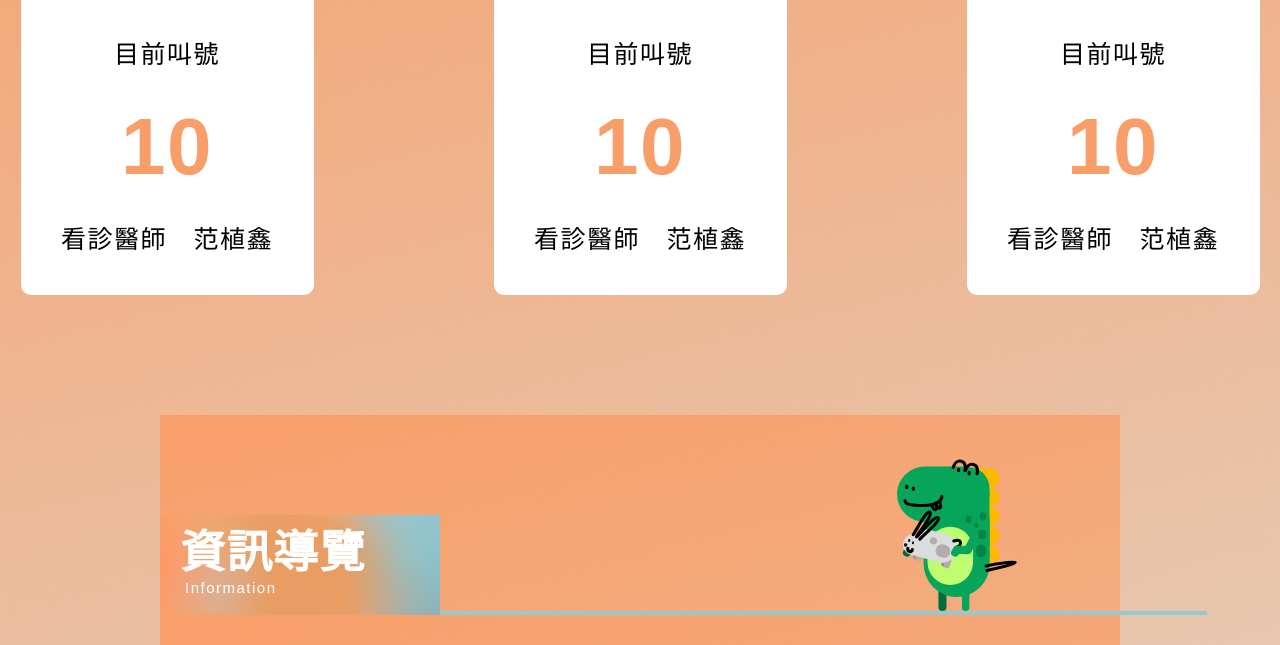
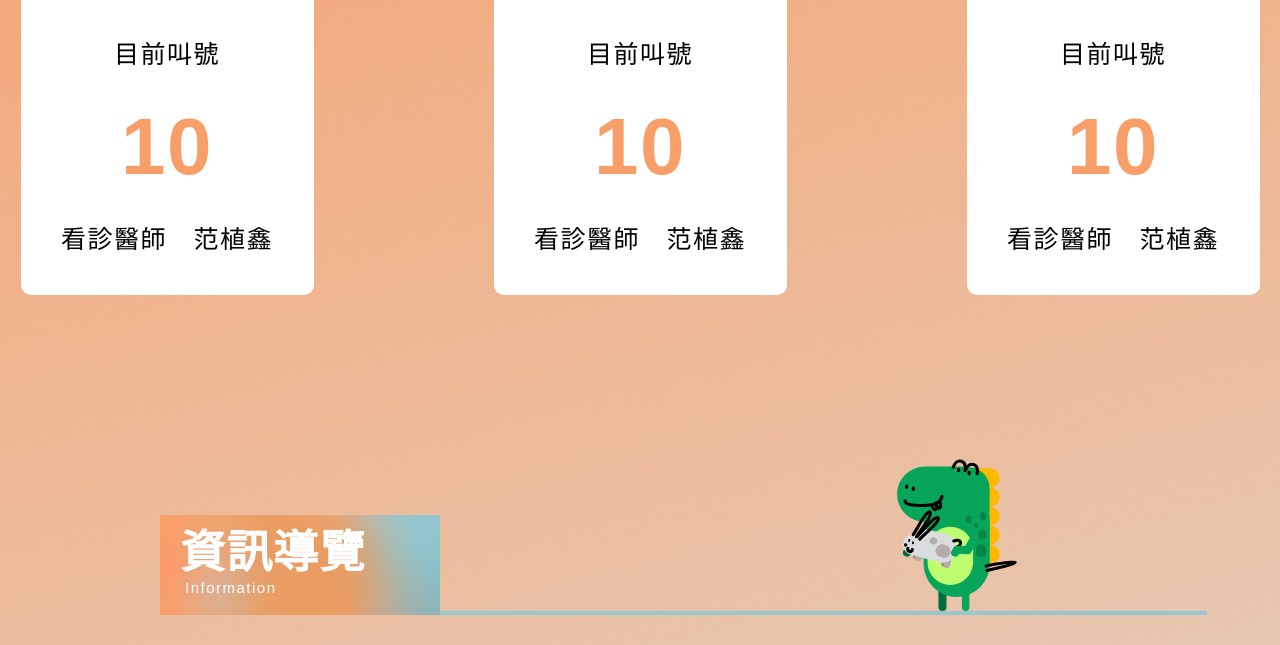
Before and after one commit to lkhy0598/THD101_NO1, a PHP site: page / in a window 1280 px wide; the page is wider, and only the part inside the window is pictured. Shown: the part 1291-1936 px from the top of that part. Run offline with PHP 8.4, Linux system fonts and the light colour scheme; style sheets or scripts are compiled from the project's sources.

Commit message:
no message

```diff
--- a/sass/page/_member_center.scss
+++ b/sass/page/_member_center.scss
@@ -1,3 +1,3 @@
-section {
-    background-image: url(../../img/BG.jpg);
-}
+// section {
+//     background-image: url(../../img/BG.jpg);
+// }
```
Also changed, not shown: _back_commodity_management.html (added), _back_message_management.html (added), _back_order_management.html (added), _back_user_settings.html (added), commodity_management.html (deleted), message_management.html (deleted), order_management.html (deleted), sass/page/_back_commodity_management.scss (added), sass/page/_back_message_management.scss (added), sass/page/_back_order_management.scss (added), sass/page/_back_user_settings.scss (added), sass/page/_commodity_management.scss (deleted), sass/page/_message_management.scss (deleted), sass/page/_order_management.scss (deleted), 2 more files.
